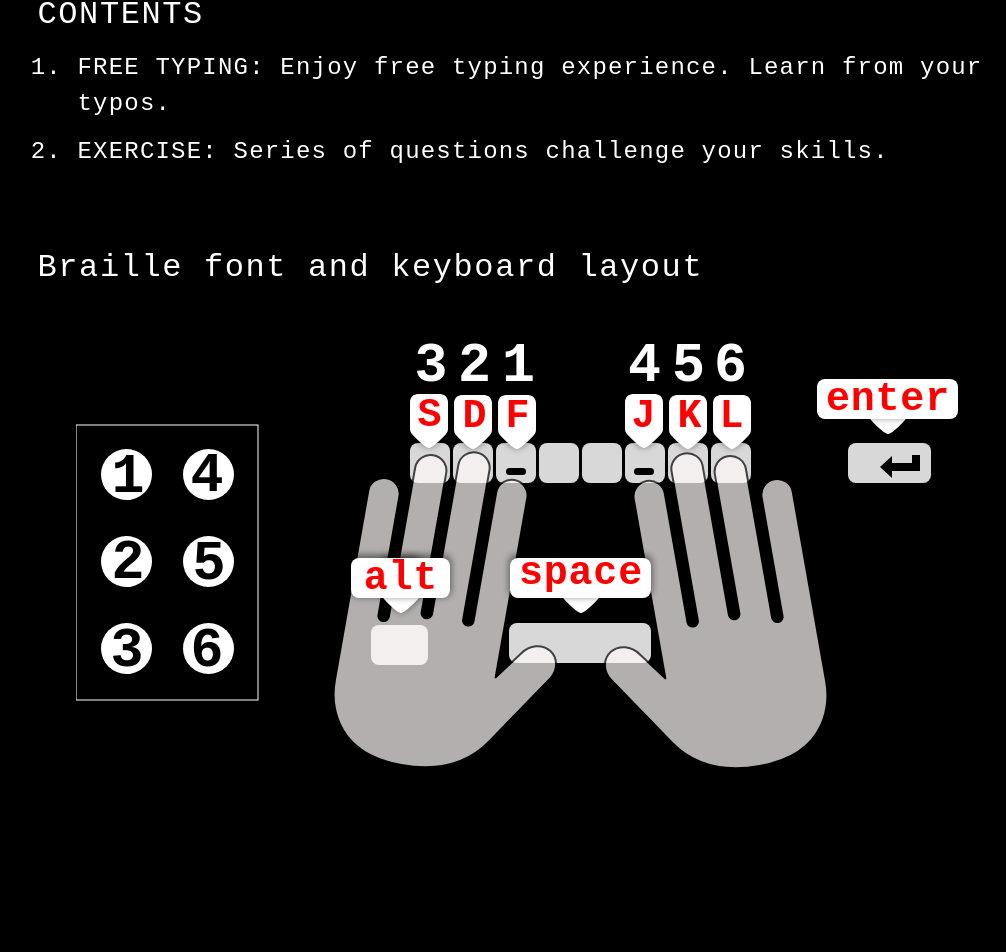
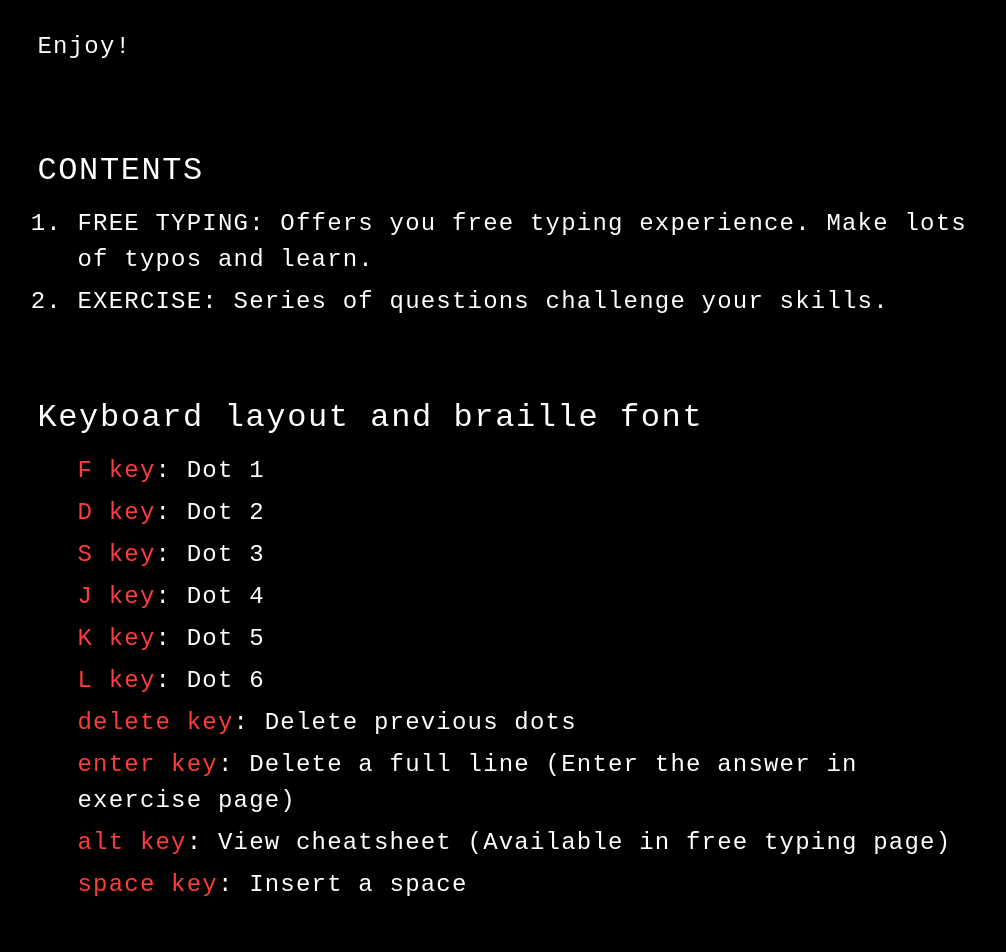
Before and after one commit to kdaisho/brailler, an Angular app: page /#/home in a window 1280 px wide. Shown: the part 553-1505 px from the top of the page, without its empty margins (123-1129 px from the left). Before the commit the page ends 1439 px from the top, so only its background shows below. Built offline with nearby package versions, Linux system fonts and the light colour scheme.

Commit message:
Homepage copy revised

```diff
--- a/src/app/home.component.css
+++ b/src/app/home.component.css
@@ -12,7 +12,15 @@ h2 {
 p, li {
 	font-size: 1.5em;
 	line-height: 1.5;
-	margin: .5em 0;
+}
+p {
+	margin: 1em 0;
+}
+li {
+	margin: .25em 0;
+}
+li span {
+	color: #ff3b3b;
 }
 .features,
 .instructions {
--- a/src/app/home.component.html
+++ b/src/app/home.component.html
@@ -5,13 +5,13 @@
 		</h1>
 		<div class="desc">
 			<p>
-				Thank you for visiting our site. This site lets you practice braille typing in the most efficient manner.
+				Thank you for visiting My Brailler. This site lets you practice braille typing in the most efficient manner.
 			</p>
 			<p>
-				Now you're free from reaching out the braille paper just to know what you typed.
+				My Brailler is dedicated to typing beginners and intermediates;<br>It reads aloud every single letter you type. So you don't need to reach out the braille paper just to know what you typed.
 			</p>
 			<p>
-				Because "My Brailler" reads aloud for you.
+				Enjoy!
 			</p>
 		</div>
 	</div>
@@ -21,7 +21,7 @@
 		</h2>
 		<ol>
 			<li>
-				FREE TYPING: Enjoy free typing experience. Learn from your typos.
+				FREE TYPING: Offers you free typing experience. Make lots of typos and learn.
 			</li>
 			<li>
 				EXERCISE: Series of questions challenge your skills.
@@ -30,8 +30,42 @@
 	</div>
 	<div class="instructions">
 		<h2>
-			Braille font and keyboard layout
+			Keyboard layout and braille font
 		</h2>
+		<ul style="list-style: none;">
+			<li>
+				<span>F key</span>: Dot 1
+			</li>
+			<li>
+				<span>D key</span>: Dot 2
+			</li>
+			<li>
+				<span>S key</span>: Dot 3
+			</li>
+			<li>
+				<span>J key</span>: Dot 4
+			</li>
+			<li>
+				<span>K key</span>: Dot 5
+			</li>
+			<li>
+				<span>L key</span>: Dot 6
+			</li>
+			<li>
+				<span>delete key</span>: Delete previous dots
+			</li>
+			<li>
+				<span>enter key</span>: Delete a full line (Enter the answer in exercise page)
+			</li>
+			<li>
+				<span>alt key</span>: View cheatsheet (Available in free typing page)
+			</li>
+			<li>
+				<span>space key</span>: Insert a space
+			</li>
+
+		</ul>
+
 		<img src="assets/images/instructions.svg" alt="Braille font and hands on a keyboard">
 	</div>
 </section>
```
Also changed, not shown: src/assets/images/instructions.svg.
